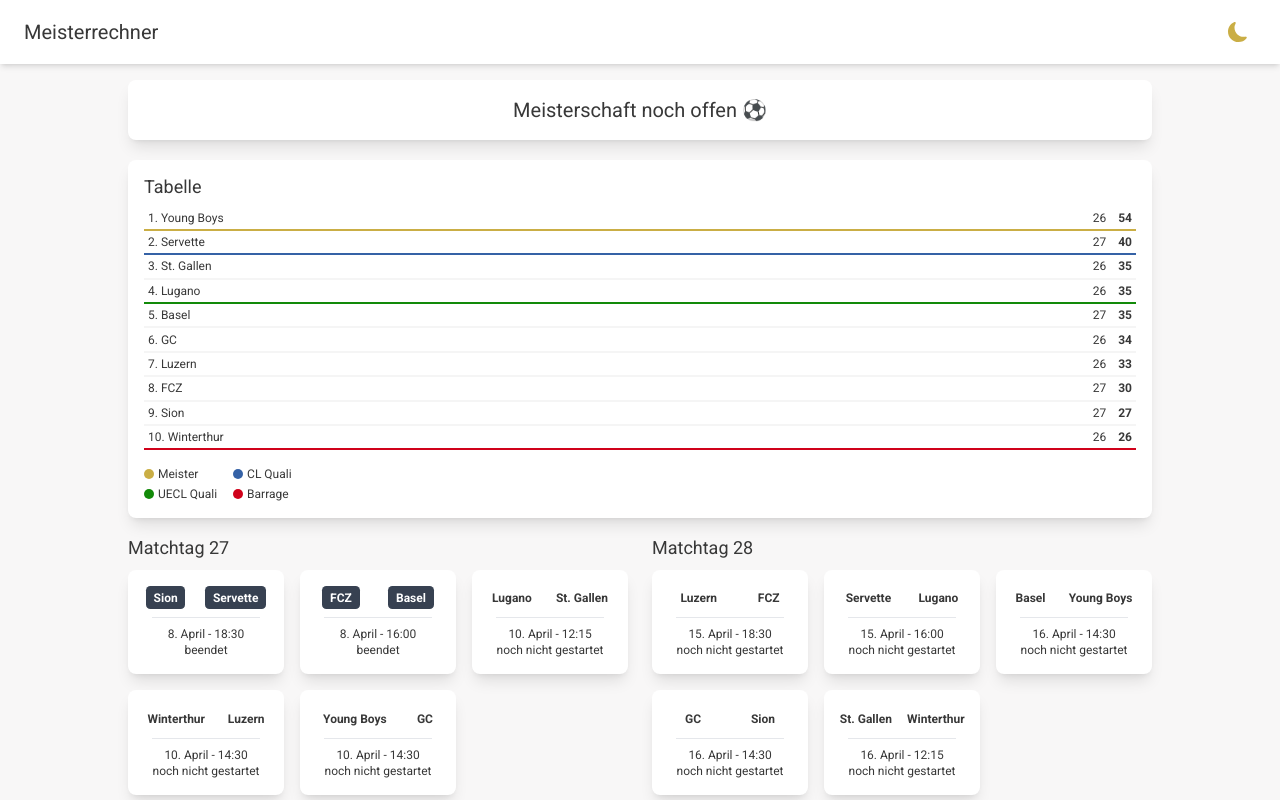
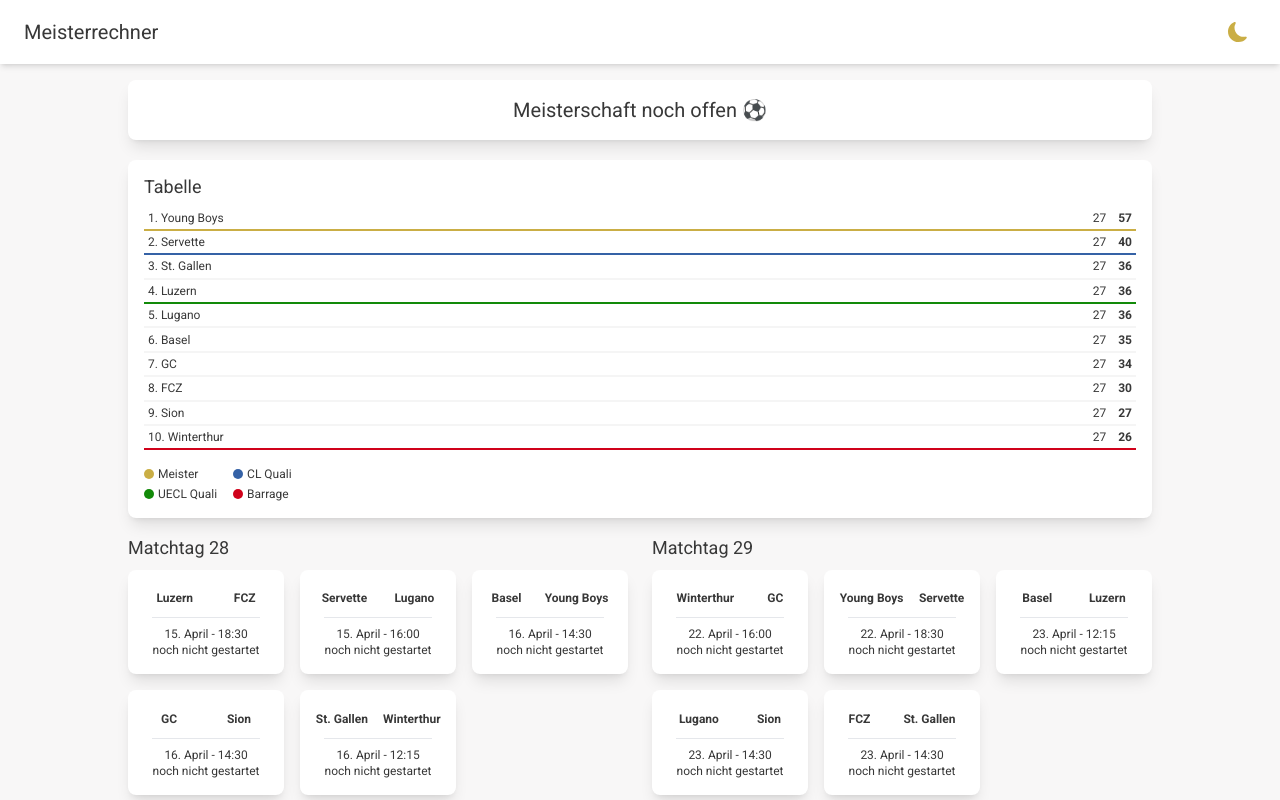
Before and after one commit to LucaSchere/meisterrechner, a React (Vite) app: page / in a window 1280 px wide. Shown: the top 800 px of the page. Built offline with nearby package versions, Linux system fonts and the light colour scheme.

Commit message:
new table data

```diff
--- a/src/mocks/Table.ts
+++ b/src/mocks/Table.ts
@@ -1,7 +1,7 @@
 const MOCK_TABLE = {
     "table": [
         {
-            "idStanding": "2623387",
+            "idStanding": "2641207",
             "intRank": "1",
             "idTeam": "134001",
             "strTeam": "Young Boys",
@@ -9,20 +9,20 @@
             "idLeague": "4675",
             "strLeague": "Swiss Super League",
             "strSeason": "2022-2023",
-            "strForm": "LWWDD",
+            "strForm": "WLWWD",
             "strDescription": "Promotion - Champions League (Qualification: )",
-            "intPlayed": "26",
-            "intWin": "15",
+            "intPlayed": "27",
+            "intWin": "16",
             "intLoss": "2",
             "intDraw": "9",
-            "intGoalsFor": "60",
+            "intGoalsFor": "62",
             "intGoalsAgainst": "19",
-            "intGoalDifference": "41",
-            "intPoints": "54",
-            "dateUpdated": "2023-04-08 23:00:31"
+            "intGoalDifference": "43",
+            "intPoints": "57",
+            "dateUpdated": "2023-04-13 23:00:11"
         },
         {
-            "idStanding": "2623388",
+            "idStanding": "2641208",
             "intRank": "2",
             "idTeam": "133991",
             "strTeam": "Servette",
@@ -40,10 +40,10 @@
             "intGoalsAgainst": "36",
             "intGoalDifference": "-2",
             "intPoints": "40",
-            "dateUpdated": "2023-04-08 23:00:31"
+            "dateUpdated": "2023-04-13 23:00:11"
         },
         {
-            "idStanding": "2623389",
+            "idStanding": "2641209",
             "intRank": "3",
             "idTeam": "134406",
             "strTeam": "St. Gallen",
@@ -51,42 +51,63 @@
             "idLeague": "4675",
             "strLeague": "Swiss Super League",
             "strSeason": "2022-2023",
-            "strForm": "DLDDW",
+            "strForm": "DDLDD",
             "strDescription": "Promotion - Europa Conference League (Qualification: )",
-            "intPlayed": "26",
+            "intPlayed": "27",
             "intWin": "9",
             "intLoss": "9",
-            "intDraw": "8",
-            "intGoalsFor": "48",
-            "intGoalsAgainst": "38",
+            "intDraw": "9",
+            "intGoalsFor": "49",
+            "intGoalsAgainst": "39",
             "intGoalDifference": "10",
-            "intPoints": "35",
-            "dateUpdated": "2023-04-08 23:00:31"
+            "intPoints": "36",
+            "dateUpdated": "2023-04-13 23:00:11"
         },
         {
-            "idStanding": "2623390",
+            "idStanding": "2641210",
             "intRank": "4",
+            "idTeam": "134123",
+            "strTeam": "Lucerne",
+            "strTeamBadge": "https://www.thesportsdb.com/images/media/team/badge/rsupty1473587847.png/tiny",
+            "idLeague": "4675",
+            "strLeague": "Swiss Super League",
+            "strSeason": "2022-2023",
+            "strForm": "WLLWL",
+            "strDescription": "Promotion - Europa Conference League (Qualification: )",
+            "intPlayed": "27",
+            "intWin": "9",
+            "intLoss": "9",
+            "intDraw": "9",
+            "intGoalsFor": "41",
+            "intGoalsAgainst": "38",
+            "intGoalDifference": "3",
+            "intPoints": "36",
+            "dateUpdated": "2023-04-13 23:00:11"
+        },
+        {
+            "idStanding": "2641211",
+            "intRank": "5",
             "idTeam": "136037",
             "strTeam": "Lugano",
             "strTeamBadge": "https://www.thesportsdb.com/images/media/team/badge/2kh2if1567615581.png/tiny",
             "idLeague": "4675",
             "strLeague": "Swiss Super League",
             "strSeason": "2022-2023",
-            "strForm": "LDWDD",
-            "strDescription": "Promotion - Europa Conference League (Qualification: )",
-            "intPlayed": "26",
+            "strForm": "DLDWD",
+            "strDescription": "",
+            "intPlayed": "27",
             "intWin": "9",
             "intLoss": "9",
-            "intDraw": "8",
-            "intGoalsFor": "39",
-            "intGoalsAgainst": "38",
+            "intDraw": "9",
+            "intGoalsFor": "40",
+            "intGoalsAgainst": "39",
             "intGoalDifference": "1",
-            "intPoints": "35",
-            "dateUpdated": "2023-04-08 23:00:31"
+            "intPoints": "36",
+            "dateUpdated": "2023-04-13 23:00:11"
         },
         {
-            "idStanding": "2623391",
-            "intRank": "5",
+            "idStanding": "2641212",
+            "intRank": "6",
             "idTeam": "133957",
             "strTeam": "FC Basel",
             "strTeamBadge": "https://www.thesportsdb.com/images/media/team/badge/xppxwr1473791183.png/tiny",
@@ -103,52 +124,31 @@
             "intGoalsAgainst": "32",
             "intGoalDifference": "4",
             "intPoints": "35",
-            "dateUpdated": "2023-04-08 23:00:31"
+            "dateUpdated": "2023-04-13 23:00:11"
         },
         {
-            "idStanding": "2623392",
-            "intRank": "6",
+            "idStanding": "2641213",
+            "intRank": "7",
             "idTeam": "134391",
             "strTeam": "Grasshoppers",
             "strTeamBadge": "https://www.thesportsdb.com/images/media/team/badge/hjwlxi1486332675.png/tiny",
             "idLeague": "4675",
             "strLeague": "Swiss Super League",
             "strSeason": "2022-2023",
-            "strForm": "WWWDL",
+            "strForm": "LWWWD",
             "strDescription": "",
-            "intPlayed": "26",
+            "intPlayed": "27",
             "intWin": "9",
-            "intLoss": "10",
+            "intLoss": "11",
             "intDraw": "7",
             "intGoalsFor": "40",
-            "intGoalsAgainst": "42",
-            "intGoalDifference": "-2",
+            "intGoalsAgainst": "44",
+            "intGoalDifference": "-4",
             "intPoints": "34",
-            "dateUpdated": "2023-04-08 23:00:31"
+            "dateUpdated": "2023-04-13 23:00:11"
         },
         {
-            "idStanding": "2623393",
-            "intRank": "7",
-            "idTeam": "134123",
-            "strTeam": "Lucerne",
-            "strTeamBadge": "https://www.thesportsdb.com/images/media/team/badge/rsupty1473587847.png/tiny",
-            "idLeague": "4675",
-            "strLeague": "Swiss Super League",
-            "strSeason": "2022-2023",
-            "strForm": "LLWLW",
-            "strDescription": "",
-            "intPlayed": "26",
-            "intWin": "8",
-            "intLoss": "9",
-            "intDraw": "9",
-            "intGoalsFor": "39",
-            "intGoalsAgainst": "37",
-            "intGoalDifference": "2",
-            "intPoints": "33",
-            "dateUpdated": "2023-04-08 23:00:31"
-        },
-        {
-            "idStanding": "2623394",
+            "idStanding": "2641214",
             "intRank": "8",
             "idTeam": "134396",
             "strTeam": "Zurich",
@@ -166,10 +166,10 @@
             "intGoalsAgainst": "40",
             "intGoalDifference": "-12",
             "intPoints": "30",
-            "dateUpdated": "2023-04-08 23:00:31"
+            "dateUpdated": "2023-04-13 23:00:11"
         },
         {
-            "idStanding": "2623395",
+            "idStanding": "2641215",
             "intRank": "9",
             "idTeam": "135947",
             "strTeam": "FC Sion",
@@ -187,10 +187,10 @@
             "intGoalsAgainst": "52",
             "intGoalDifference": "-18",
             "intPoints": "27",
-            "dateUpdated": "2023-04-08 23:00:31"
+            "dateUpdated": "2023-04-13 23:00:11"
         },
         {
-            "idStanding": "2623396",
+            "idStanding": "2641216",
             "intRank": "10",
             "idTeam": "138984",
             "strTeam": "FC Winterthur",
@@ -198,17 +198,17 @@
             "idLeague": "4675",
             "strLeague": "Swiss Super League",
             "strSeason": "2022-2023",
-            "strForm": "LWLDD",
+            "strForm": "LLWLD",
             "strDescription": "Super League (Relegation)",
-            "intPlayed": "26",
+            "intPlayed": "27",
             "intWin": "6",
-            "intLoss": "12",
+            "intLoss": "13",
             "intDraw": "8",
-            "intGoalsFor": "22",
-            "intGoalsAgainst": "46",
-            "intGoalDifference": "-24",
+            "intGoalsFor": "23",
+            "intGoalsAgainst": "48",
+            "intGoalDifference": "-25",
             "intPoints": "26",
-            "dateUpdated": "2023-04-08 23:00:31"
+            "dateUpdated": "2023-04-13 23:00:11"
         }
     ]
 }
```
